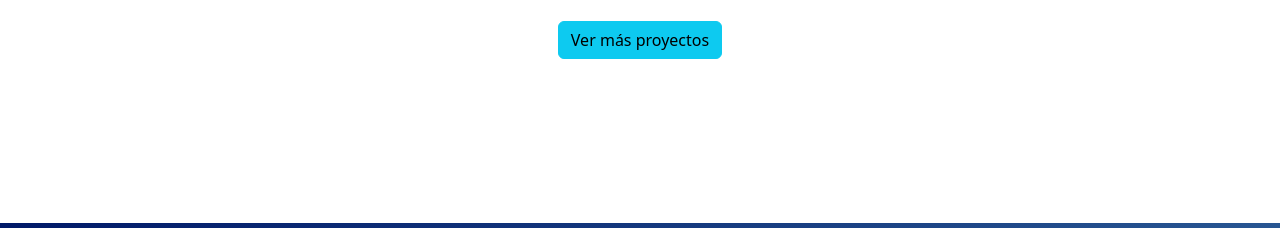
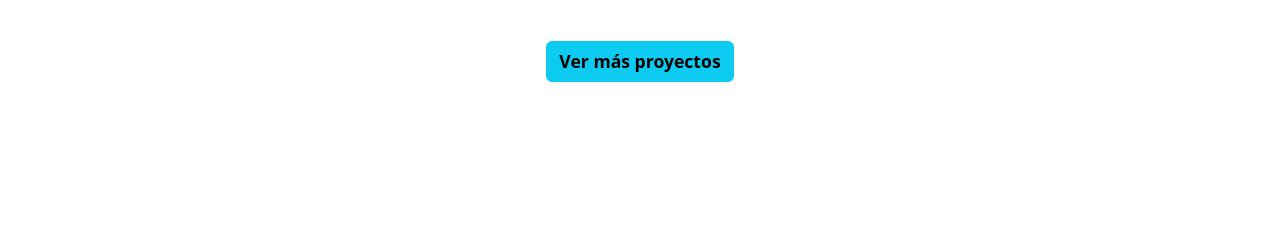
Before and after one commit to Acorales-hub/mi-porta-folio, a website: page index.html in a window 1280 px wide. Shown: the part 2494-2722 px from the top of the page. Drawn offline with nearby package versions, Linux system fonts and the light colour scheme; a web font is replaced by a local one.

Commit message:
Agregarestilo ala clase btn-info

```diff
--- a/estilo/estilo.css
+++ b/estilo/estilo.css
@@ -205,6 +205,12 @@ color: white;
   font-size: 1.2rem;
 }
 
+.btn-info{
+  font-size: 1.1rem;
+  margin: 20px;
+  font-weight: bold;
+}
+
 .texto-negro{
   color: black;
 }
```
